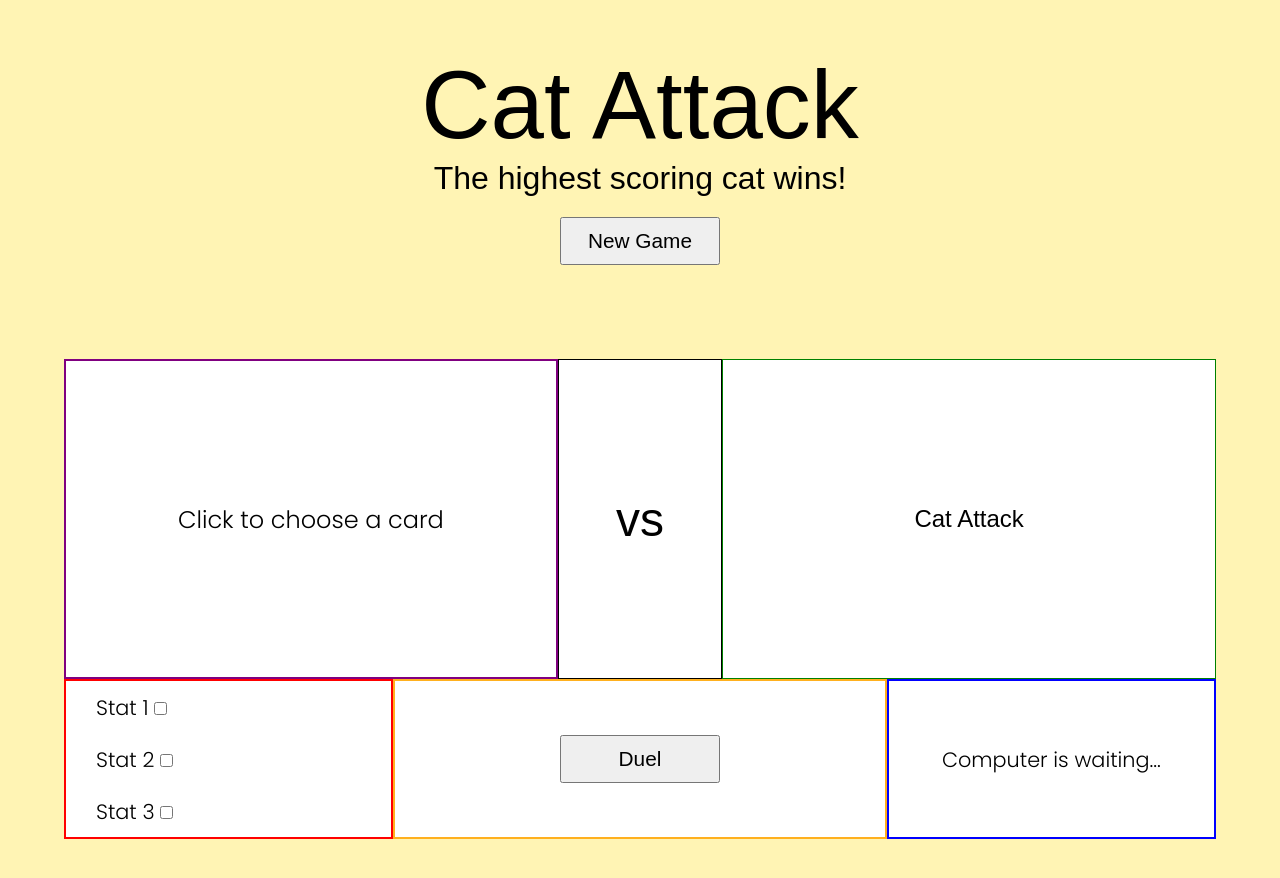
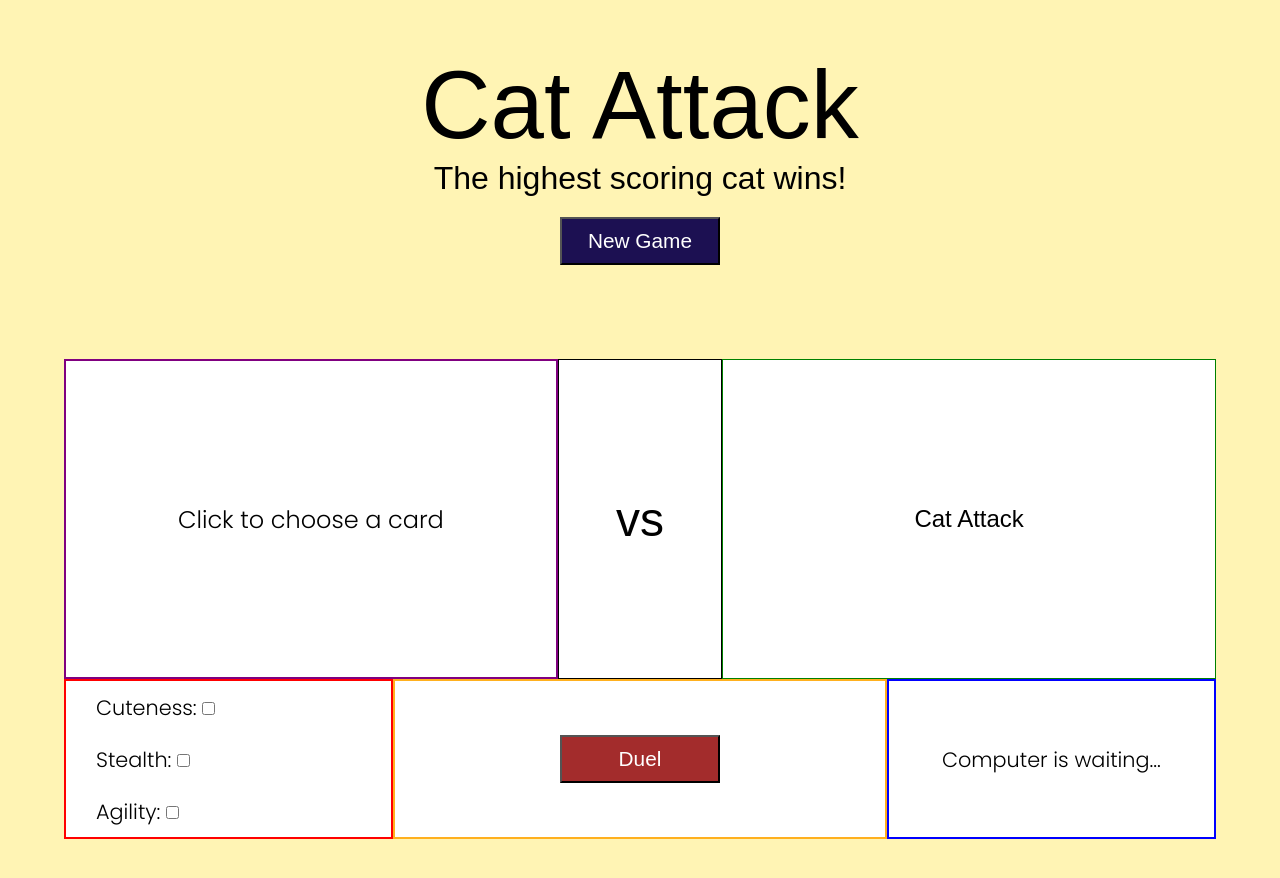
Before and after one commit to BeckyRushton/Cat-Attack-JS-Game, a plain HTML site: page index.html in a window 1280 px wide. Drawn offline with Linux system fonts and the light colour scheme; a web font is replaced by a local one.

Commit message:
changed button styles

```diff
--- a/index.html
+++ b/index.html
@@ -22,15 +22,15 @@
 
         <div class="catStats">
           <div class="statOne">
-            <label for="stat01">Stat 1<label>
+            <label for="stat01">Cuteness:<label>
             <input id="stat01" type="checkbox" />
           </div>
           <div class="statTwo">
-            <label for="stat02">Stat 2<label>
+            <label for="stat02">Stealth:<label>
             <input id="stat02" type="checkbox" />
           </div>
           <div class="statThree">
-            <label for="stat03">Stat 3<label>
+            <label for="stat03">Agility:<label>
             <input id="stat03" type="checkbox" />
           </div>
         </div>
--- a/styles.scss
+++ b/styles.scss
@@ -31,6 +31,8 @@ body {
   padding: 10px;
   margin-bottom: 30px;
   width: 10rem;
+  background-color: rgb(28, 16, 82);
+  color: white;
 }
 main {
   font-family: $text-font;
@@ -108,4 +110,6 @@ main {
   font-size: 1.3rem;
   padding: 10px;
   width: 10rem;
+  background-color: rgb(163, 44, 44);
+  color: white;
 }
```
Also changed, not shown: styles.css, 1 other file.
